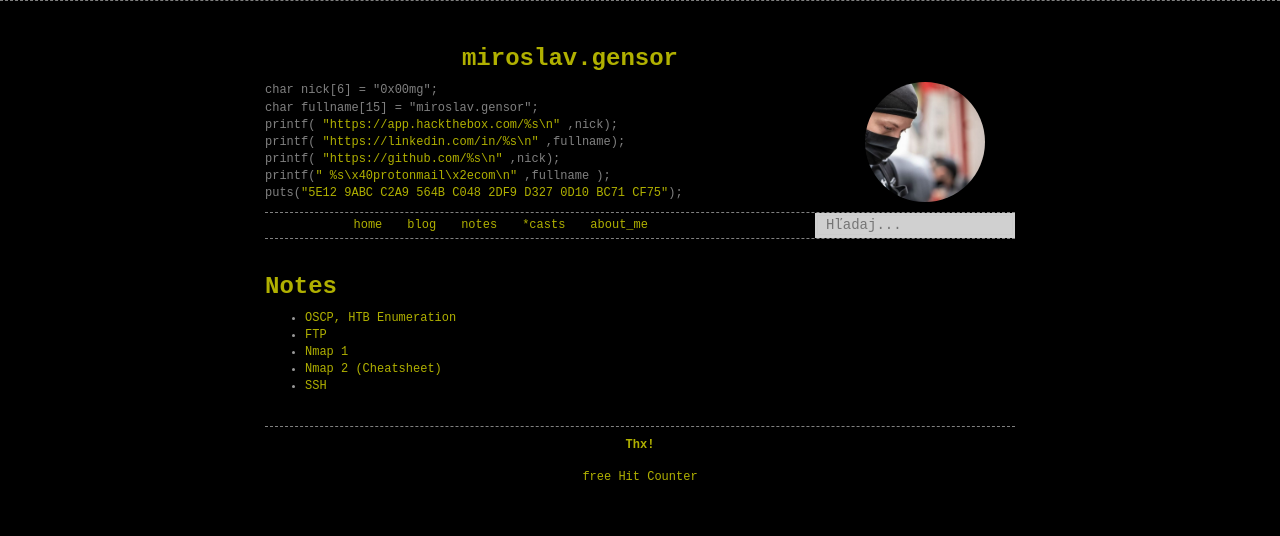
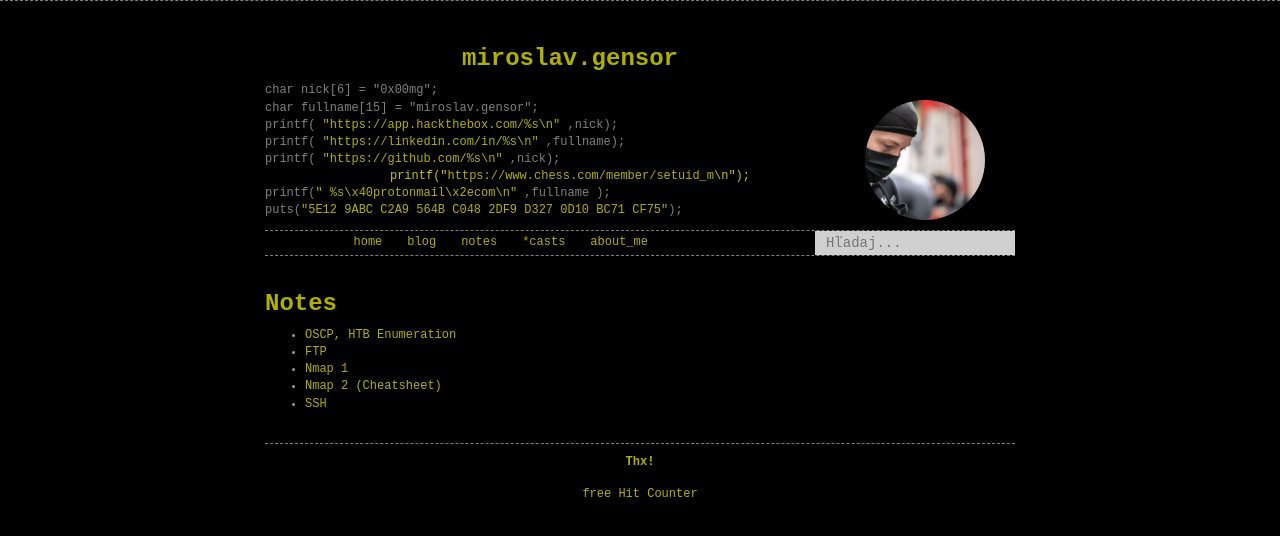
Before and after one commit to 0x00mg/0x00mg.github.io, a Jekyll site: the page built from notes.md, in a window 1280 px wide. Shown: the top 536 px of the page. Built offline with Jekyll 4.4.1, drawn with Linux system fonts in a browser that asks for light colours.

Commit message:
Update header.html

```diff
--- a/_includes/header.html
+++ b/_includes/header.html
@@ -7,6 +7,7 @@
       <p>printf(<a href="https://{{ site.hackthebox.server }}/profile/{{ site.hackthebox.profile }}" target="_blank"><span class="string"> "https://{{ site.hackthebox.server }}/<span class="reserved">%s\n</span>"</span></a> ,nick);</p>
       <p>printf(<a href="https://{{ site.linkedin.server }}/in/{{ site.linkedin.profile }}" target="_blank"><span class="string"> "https://{{ site.linkedin.server }}/in/<span class="reserved">%s\n</span>"</span></a> ,fullname);</p>
       <p>printf(<a href="https://{{ site.source_code.server }}/{{ site.source_code.nick }}" target="_blank"><span class="string"> "https://{{ site.source_code.server }}/<span class="reserved">%s\n</span>"</span></a> ,nick);</p>
+      <p></p>printf("<a href=\"https://www.chess.com/member/setuid_m\" target=\"_blank\">https://www.chess.com/member/setuid_m</a>\n");</p>
       <p>printf(<a href="mailto:{{ site.fullname }}@{{ site.mail.domain }}.{{ site.mail.ext }}"><span class="string">"<span class="reserved"> %s\x40</span>{{ site.mail.domain }}<span class="reserved">\x2e</span>{{ site.mail.ext }}<span class="reserved">\n</span>"</span></a> ,fullname );</p>
       <p>puts(<a href="{{ site.baseurl }}misc/pubkey.gpg.txt" target="_blank"><span class="string">"5E12 9ABC C2A9 564B C048  2DF9 D327 0D10 BC71 CF75"</span></a>);</p>
     </div>
```
